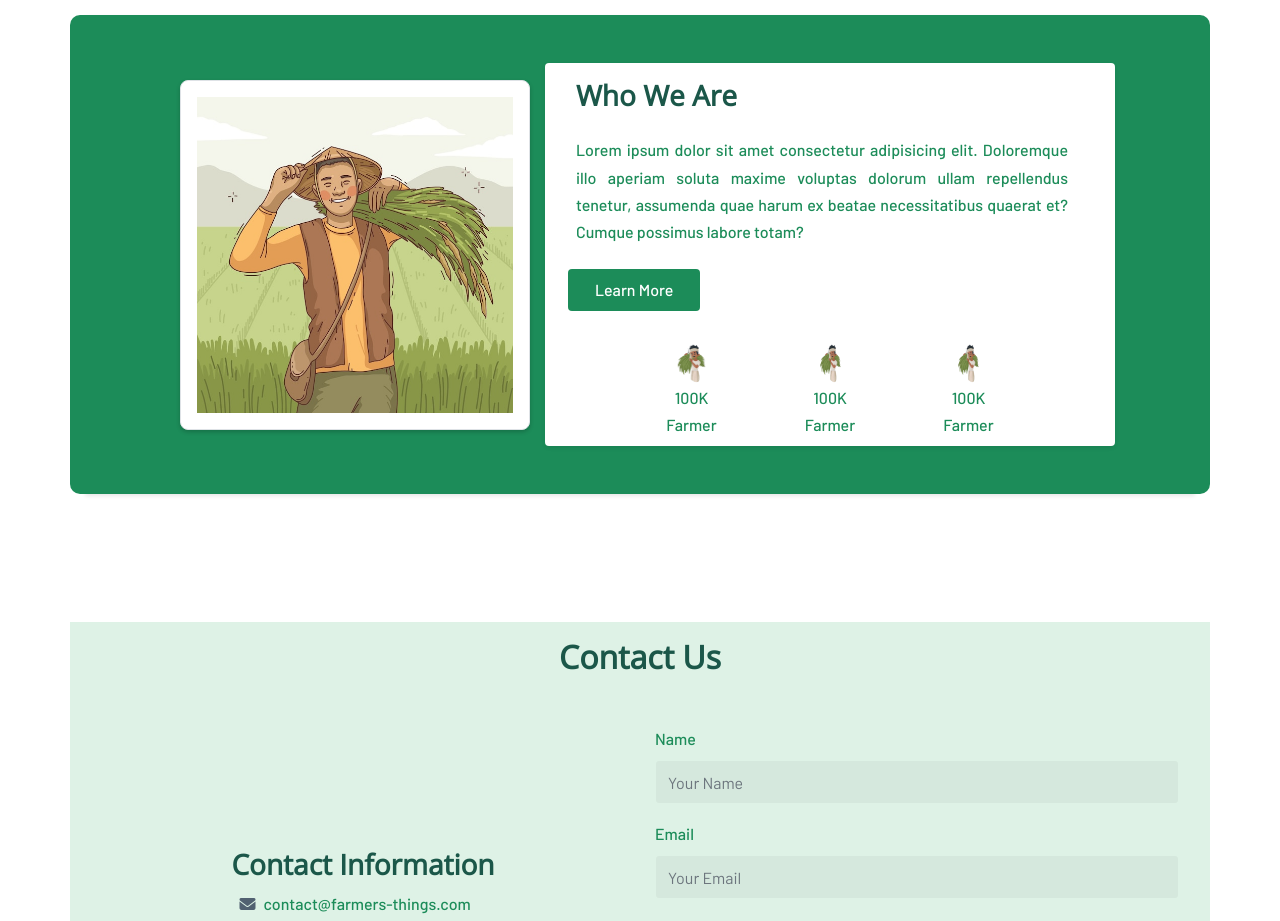
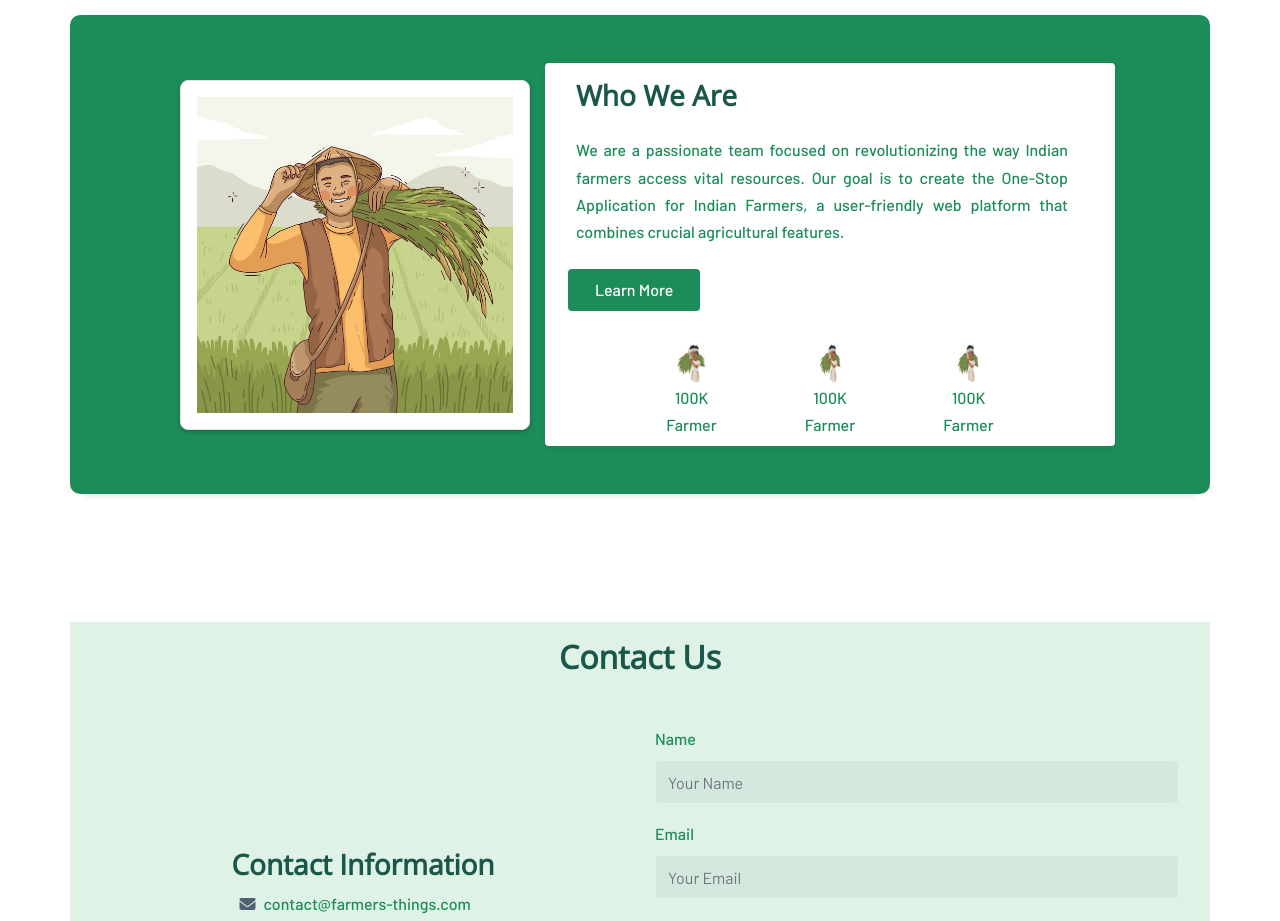
Before and after one commit to ganesh29082002/KrishiConnect1, a React (Create React App) app in the folder client/: page / in a window 1280 px wide. Shown: the part 1840-2761 px from the top of the page. Built offline with nearby package versions, Linux system fonts and the light colour scheme; no server answers.

Commit message:
about us text added

```diff
--- a/client/src/components/AboutUs.js
+++ b/client/src/components/AboutUs.js
@@ -27,7 +27,7 @@ export default function AboutUs() {
             <div className="col-md-6 shadow-sm mb-5 bg-white rounded  mt-5 mb-5 ">
                 <div className="info m-2 mr-4">
               <h3 className='p-2 darkGreenText'>Who We Are</h3>
-             <p className=' p-2 text-justify  mediumGreenText'> Lorem ipsum dolor sit amet consectetur adipisicing elit. Doloremque illo aperiam soluta maxime voluptas dolorum ullam repellendus tenetur, assumenda quae harum ex beatae necessitatibus quaerat et? Cumque possimus labore totam?</p>
+             <p className=' p-2 text-justify  mediumGreenText'> We are a passionate team focused on revolutionizing the way Indian farmers access vital resources. Our goal is to create the One-Stop Application for Indian Farmers, a user-friendly web platform that combines crucial agricultural features.</p>
                <button className=' btn darkGreenbg ' style={{color:"white" , fontWeight: "500"}}>Learn More</button>
                 </div>
                 <div className="row d-flex justify-content-center text-center mt-4 p-2">
```
